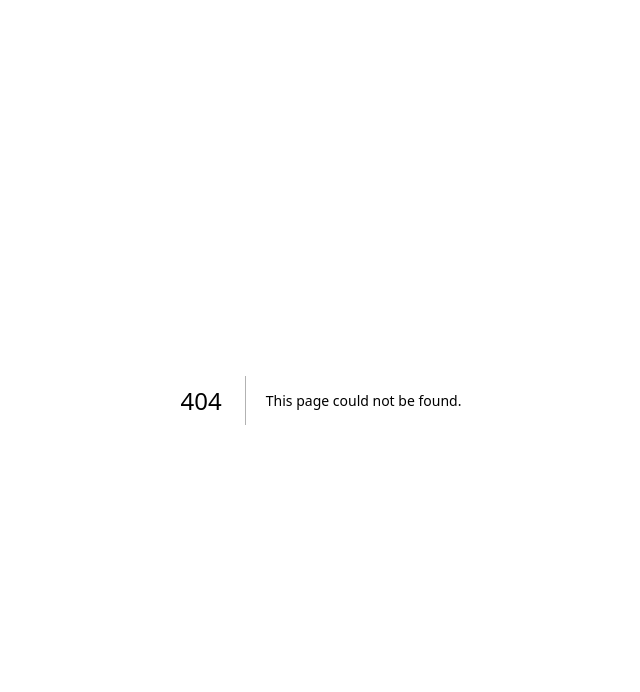
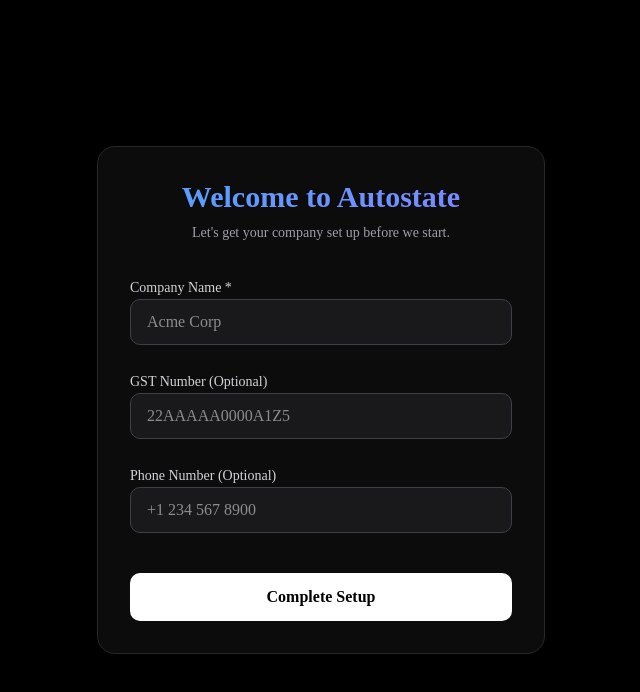
Before and after one commit to Spacehat123/AUTOSTATE-New, a Next.js app in the folder apps/web/: page /onboarding in a window 1280 px wide. Before the commit this address had no page. Shown: the top 692 px of the page, without its empty margins (319-959 px from the left). Built offline with nearby package versions, Linux system fonts and the light colour scheme.

Commit message:
feat(auth): complete phase 4 authentication setup
- Set up Clerk middleware for route protection

- Create sign-in, sign-up, and onboarding pages

- Add webhook handler for user deletion

- Create getCurrentUser server utility

```diff
--- a/apps/web/package.json
+++ b/apps/web/package.json
@@ -28,6 +28,7 @@
     "recharts": "^3.9.2",
     "shadcn": "^4.13.0",
     "sonner": "^2.0.7",
+    "svix": "^1.96.1",
     "tailwind-merge": "^3.6.0",
     "tw-animate-css": "^1.4.0",
     "zod": "^4.4.3"
--- /dev/null
+++ b/apps/web/src/app/(auth)/layout.tsx
@@ -0,0 +1,7 @@
+export default function AuthLayout({ children }: { children: React.ReactNode }) {
+  return (
+    <div className="min-h-screen flex items-center justify-center bg-surface">
+      {children}
+    </div>
+  )
+}
--- /dev/null
+++ b/apps/web/src/app/(auth)/sign-in/[[...sign-in]]/page.tsx
@@ -0,0 +1,4 @@
+import { SignIn } from '@clerk/nextjs'
+export default function SignInPage() {
+  return <SignIn />
+}
--- /dev/null
+++ b/apps/web/src/app/(auth)/sign-up/[[...sign-up]]/page.tsx
@@ -0,0 +1,4 @@
+import { SignUp } from '@clerk/nextjs'
+export default function SignUpPage() {
+  return <SignUp />
+}
--- /dev/null
+++ b/apps/web/src/app/api/onboarding/route.ts
@@ -0,0 +1,64 @@
+import { NextResponse } from 'next/server'
+import { auth, currentUser } from '@clerk/nextjs/server'
+import { prisma } from '@autostate/database'
+
+export async function POST(req: Request) {
+  try {
+    const { userId } = await auth()
+    if (!userId) {
+      return new NextResponse('Unauthorized', { status: 401 })
+    }
+
+    const user = await currentUser()
+    if (!user) {
+      return new NextResponse('User not found in Clerk', { status: 404 })
+    }
+
+    const body = await req.json()
+    const { companyName, gstNumber, phone } = body
+
+    if (!companyName) {
+      return new NextResponse('Company name is required', { status: 400 })
+    }
+
+    // Check if user already exists
+    const existingUser = await prisma.user.findUnique({
+      where: { clerkId: userId },
+    })
+
+    if (existingUser) {
+      return new NextResponse('User already onboarded', { status: 400 })
+    }
+
+    const primaryEmail = user.emailAddresses[0]?.emailAddress || ''
+    const fullName = `${user.firstName || ''} ${user.lastName || ''}`.trim()
+
+    // Create Company and User in a transaction
+    const [company, dbUser] = await prisma.$transaction(async (tx) => {
+      const newCompany = await tx.company.create({
+        data: {
+          name: companyName,
+          gstNumber: gstNumber || null,
+          phone: phone || null,
+        },
+      })
+
+      const newUser = await tx.user.create({
+        data: {
+          clerkId: userId,
+          email: primaryEmail,
+          name: fullName || null,
+          role: 'OWNER',
+          companyId: newCompany.id,
+        },
+      })
+
+      return [newCompany, newUser]
+    })
+
+    return NextResponse.json({ success: true, company, user: dbUser })
+  } catch (error) {
+    console.error('[ONBOARDING_POST]', error)
+    return new NextResponse('Internal Error', { status: 500 })
+  }
+}
--- /dev/null
+++ b/apps/web/src/app/api/webhooks/clerk/route.ts
@@ -0,0 +1,68 @@
+import { Webhook } from 'svix'
+import { headers } from 'next/headers'
+import { WebhookEvent } from '@clerk/nextjs/server'
+import { prisma } from '@autostate/database'
+
+export async function POST(req: Request) {
+  const WEBHOOK_SECRET = process.env.CLERK_WEBHOOK_SECRET
+
+  if (!WEBHOOK_SECRET) {
+    throw new Error('Please add CLERK_WEBHOOK_SECRET from Clerk Dashboard to .env or .env.local')
+  }
+
+  // Get the headers
+  const headerPayload = await headers()
+  const svix_id = headerPayload.get('svix-id')
+  const svix_timestamp = headerPayload.get('svix-timestamp')
+  const svix_signature = headerPayload.get('svix-signature')
+
+  // If there are no headers, error out
+  if (!svix_id || !svix_timestamp || !svix_signature) {
+    return new Response('Error occurred -- no svix headers', {
+      status: 400,
+    })
+  }
+
+  // Get the body
+  const payload = await req.json()
+  const body = JSON.stringify(payload)
+
+  // Create a new Svix instance with your secret.
+  const wh = new Webhook(WEBHOOK_SECRET)
+
+  let evt: WebhookEvent
+
+  // Verify the payload with the headers
+  try {
+    evt = wh.verify(body, {
+      'svix-id': svix_id,
+      'svix-timestamp': svix_timestamp,
+      'svix-signature': svix_signature,
+    }) as WebhookEvent
+  } catch (err) {
+    console.error('Error verifying webhook:', err)
+    return new Response('Error occurred', {
+      status: 400,
+    })
+  }
+
+  // Handle the event
+  const eventType = evt.type
+
+  if (eventType === 'user.deleted') {
+    const { id } = evt.data
+
+    if (id) {
+      try {
+        await prisma.user.delete({
+          where: { clerkId: id }
+        })
+        console.log(`User ${id} deleted from database`)
+      } catch (error) {
+        console.error('Error deleting user from database:', error)
+      }
+    }
+  }
+
+  return new Response('', { status: 200 })
+}
--- /dev/null
+++ b/apps/web/src/app/dashboard/page.tsx
@@ -0,0 +1,20 @@
+import { SignOutButton, UserButton } from '@clerk/nextjs'
+
+export default function TempDashboard() {
+  return (
+    <div className="min-h-screen bg-black flex flex-col items-center justify-center text-white">
+      <h1 className="text-2xl font-bold mb-6">Temporary Dashboard</h1>
+      <p className="mb-8 text-zinc-400">You are currently signed in.</p>
+
+      <div className="flex gap-4 items-center">
+        <UserButton />
+
+        <SignOutButton>
+          <button className="bg-red-500/20 text-red-500 hover:bg-red-500/30 px-4 py-2 rounded-lg transition">
+            Force Sign Out
+          </button>
+        </SignOutButton>
+      </div>
+    </div>
+  )
+}
--- /dev/null
+++ b/apps/web/src/app/onboarding/page.tsx
@@ -0,0 +1,108 @@
+'use client'
+
+import { useState } from 'react'
+import { useRouter } from 'next/navigation'
+
+export default function OnboardingPage() {
+  const router = useRouter()
+  const [isLoading, setIsLoading] = useState(false)
+  const [error, setError] = useState('')
+
+  const [formData, setFormData] = useState({
+    companyName: '',
+    gstNumber: '',
+    phone: '',
+  })
+
+  const handleSubmit = async (e: React.FormEvent) => {
+    e.preventDefault()
+    setIsLoading(true)
+    setError('')
+
+    try {
+      const res = await fetch('/api/onboarding', {
+        method: 'POST',
+        headers: {
+          'Content-Type': 'application/json',
+        },
+        body: JSON.stringify(formData),
+      })
+
+      if (!res.ok) {
+        const errorText = await res.text()
+        throw new Error(errorText || 'Something went wrong')
+      }
+
+      router.push('/dashboard')
+      router.refresh()
+    } catch (err: any) {
+      setError(err.message)
+    } finally {
+      setIsLoading(false)
+    }
+  }
+
+  return (
+    <div className="min-h-screen flex items-center justify-center bg-black p-4 text-white">
+      <div className="w-full max-w-md bg-zinc-900/50 backdrop-blur-xl border border-zinc-800 p-8 rounded-2xl shadow-2xl">
+        <div className="mb-8 text-center">
+          <h1 className="text-3xl font-bold mb-2 bg-gradient-to-r from-blue-400 to-indigo-400 bg-clip-text text-transparent">Welcome to Autostate</h1>
+          <p className="text-zinc-400 text-sm">Let's get your company set up before we start.</p>
+        </div>
+
+        <form onSubmit={handleSubmit} className="space-y-6">
+          {error && (
+            <div className="bg-red-500/10 border border-red-500/50 text-red-500 text-sm p-3 rounded-lg text-center">
+              {error}
+            </div>
+          )}
+
+          <div className="space-y-2">
+            <label htmlFor="companyName" className="text-sm font-medium text-zinc-300">Company Name *</label>
+            <input
+              id="companyName"
+              type="text"
+              required
+              className="w-full bg-zinc-800/50 border border-zinc-700 rounded-lg px-4 py-2.5 text-white focus:outline-none focus:ring-2 focus:ring-blue-500 transition-all"
+              placeholder="Acme Corp"
+              value={formData.companyName}
+              onChange={(e) => setFormData({ ...formData, companyName: e.target.value })}
+            />
+          </div>
+
+          <div className="space-y-2">
+            <label htmlFor="gstNumber" className="text-sm font-medium text-zinc-300">GST Number (Optional)</label>
+            <input
+              id="gstNumber"
+              type="text"
+              className="w-full bg-zinc-800/50 border border-zinc-700 rounded-lg px-4 py-2.5 text-white focus:outline-none focus:ring-2 focus:ring-blue-500 transition-all"
+              placeholder="22AAAAA0000A1Z5"
+              value={formData.gstNumber}
+              onChange={(e) => setFormData({ ...formData, gstNumber: e.target.value })}
+            />
+          </div>
+
+          <div className="space-y-2">
+            <label htmlFor="phone" className="text-sm font-medium text-zinc-300">Phone Number (Optional)</label>
+            <input
+              id="phone"
+              type="tel"
+              className="w-full bg-zinc-800/50 border border-zinc-700 rounded-lg px-4 py-2.5 text-white focus:outline-none focus:ring-2 focus:ring-blue-500 transition-all"
+              placeholder="+1 234 567 8900"
+              value={formData.phone}
+              onChange={(e) => setFormData({ ...formData, phone: e.target.value })}
+            />
+          </div>
+
+          <button
+            type="submit"
+            disabled={isLoading}
+            className="w-full bg-white text-black font-semibold rounded-lg px-4 py-3 hover:bg-zinc-200 focus:outline-none focus:ring-2 focus:ring-white focus:ring-offset-2 focus:ring-offset-zinc-900 transition-all disabled:opacity-50 disabled:cursor-not-allowed mt-4"
+          >
+            {isLoading ? 'Setting up...' : 'Complete Setup'}
+          </button>
+        </form>
+      </div>
+    </div>
+  )
+}
--- /dev/null
+++ b/apps/web/src/lib/auth.ts
@@ -0,0 +1,16 @@
+import { auth } from '@clerk/nextjs/server'
+import { prisma } from '@autostate/database'
+import { redirect } from 'next/navigation'
+
+export async function getCurrentUser() {
+  const { userId } = await auth()
+  if (!userId) redirect('/sign-in')
+
+  const user = await prisma.user.findUnique({
+    where: { clerkId: userId },
+    include: { company: true },
+  })
+
+  if (!user) redirect('/onboarding')
+  return user
+}
--- /dev/null
+++ b/apps/web/src/middleware.ts
@@ -0,0 +1,17 @@
+import { clerkMiddleware, createRouteMatcher } from '@clerk/nextjs/server'
+
+const isPublicRoute = createRouteMatcher([
+  '/sign-in(.*)',
+  '/sign-up(.*)',
+  '/api/webhooks(.*)',
+])
+
+export default clerkMiddleware(async (auth, request) => {
+  if (!isPublicRoute(request)) {
+    await auth.protect()
+  }
+})
+
+export const config = {
+  matcher: ['/((?!.*\\..*|_next).*)', '/', '/(api|trpc)(.*)'],
+}
```
Also changed, not shown: 2 other files (tests, documents, lock files or other folders).
